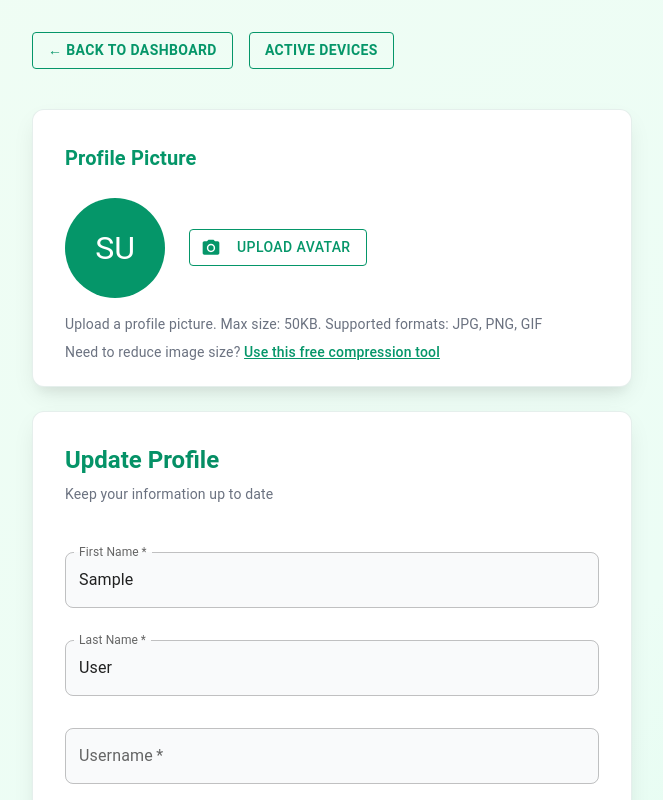
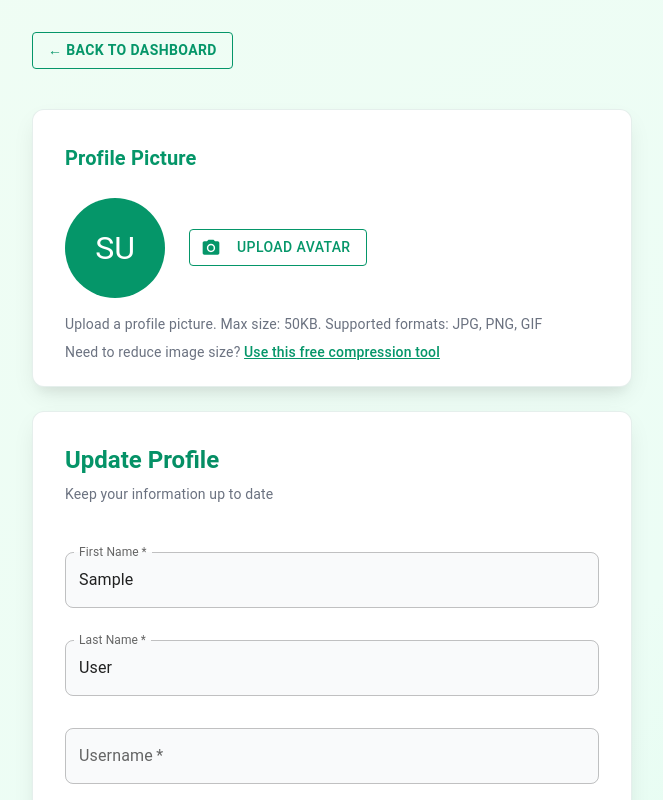
Before and after one commit to unbekannt01/tms-frontend, a React (Vite) app: page /profile in a window 1280 px wide. Shown: the top 800 px of the page, without its empty margins (308-971 px from the left). Built offline with nearby package versions, Linux system fonts and the light colour scheme; no server answers; sample sign-in values are in the browser's storage.

Commit message:
Update Profile.jsx
Remove Active Device Button which is unnecessary !

```diff
--- a/src/Page/Profile.jsx
+++ b/src/Page/Profile.jsx
@@ -317,23 +317,6 @@ export default function Profile() {
             }}
           >
             ← Back to Dashboard
-          </Button>
-          <Button
-            variant="outlined"
-            onClick={() => navigate("/sessions")}
-            sx={{
-              ml: 2,
-              mb: 2,
-              borderColor: "#059669",
-              color: "#059669",
-              fontWeight: 600,
-              "&:hover": {
-                borderColor: "#047857",
-                backgroundColor: "rgba(5, 150, 105, 0.04)",
-              },
-            }}
-          >
-            Active Devices
           </Button>
         </Box>
 
```
